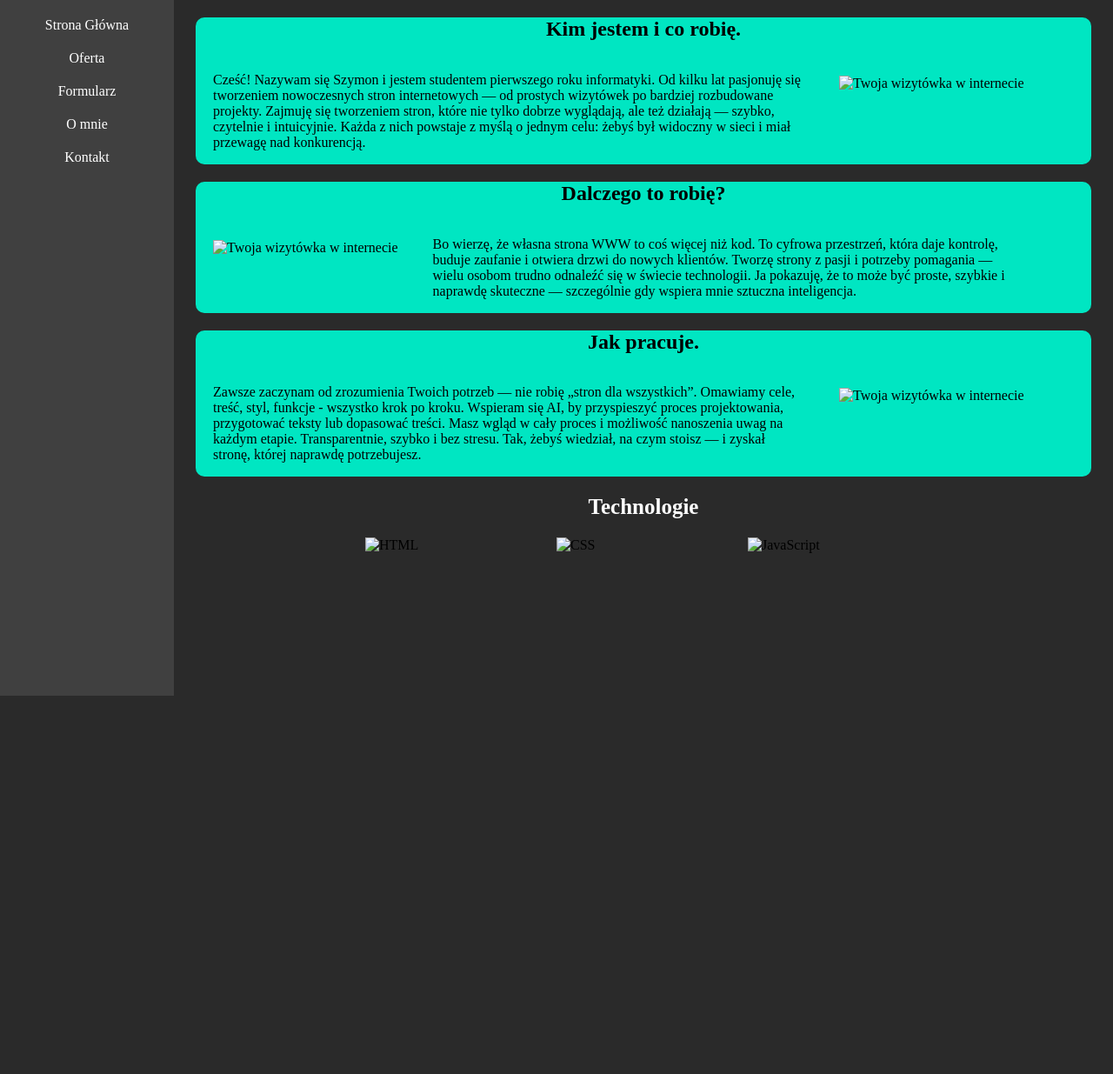
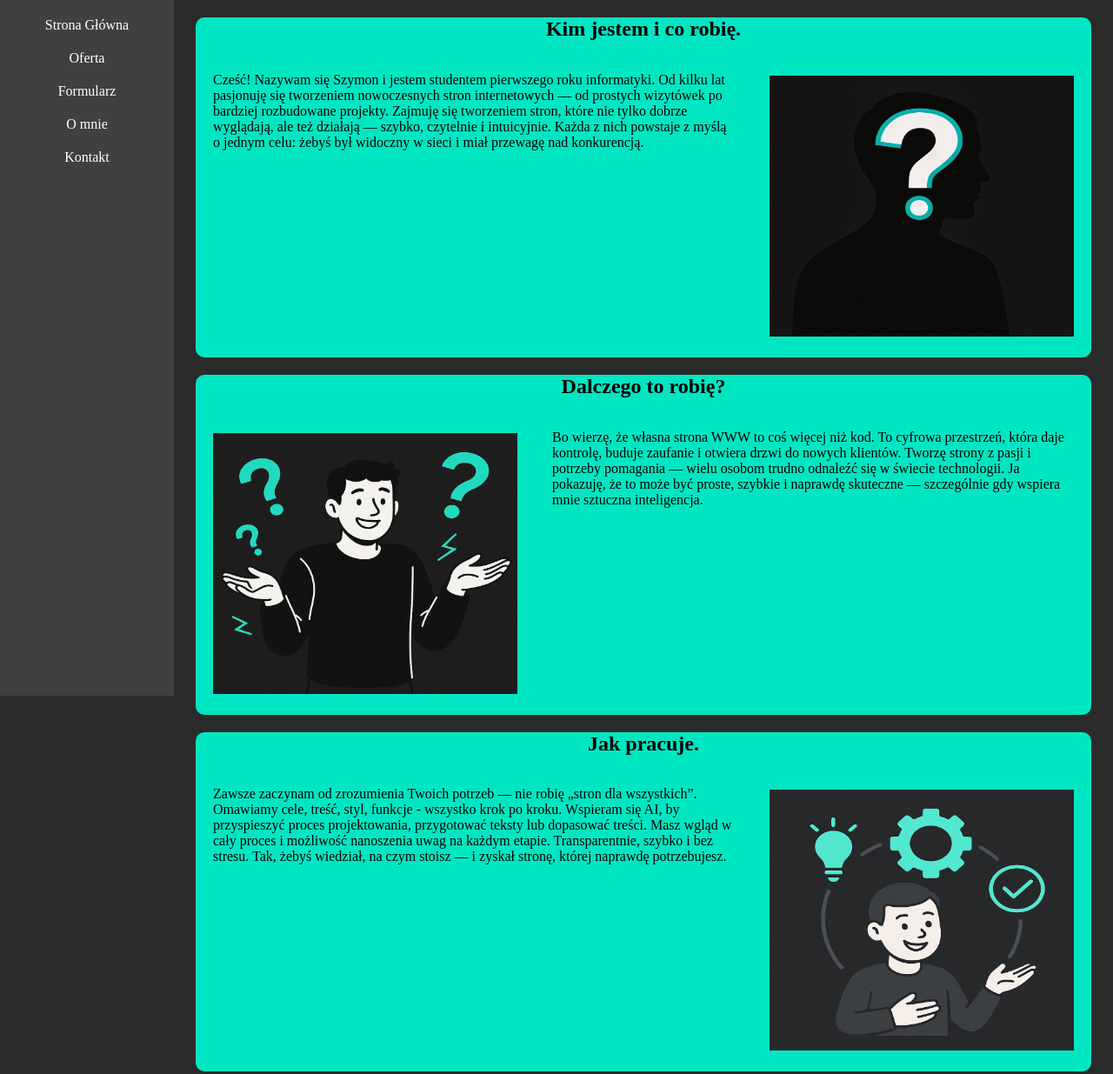
Before and after one commit to mozgwkodzie-user/mozgwkodzie-strona, a plain HTML site: page o_mnie.html in a window 1280 px wide. Shown: the top 1235 px of the page at 87% size. Before the commit the page ends 848 px from the top, so only its background shows below. Drawn offline with Linux system fonts and the light colour scheme.

Commit message:
o_mnie.html

```diff
--- a/o_mnie.html
+++ b/o_mnie.html
@@ -38,7 +38,7 @@
             </div>
 
             <div class="main-image">
-              <img src="img/kim_jestem.jpeg" alt="Twoja wizytówka w internecie" />
+              <img src="kim_jestem.jpeg" alt="Twoja wizytówka w internecie" />
             </div>
           </div>
         </div>
@@ -51,7 +51,7 @@
           <div class="main-content">
 
           <div class="main-image">
-              <img src="img/dlaczego_to_robie.jpeg" alt="Twoja wizytówka w internecie" />
+              <img src="dlaczego_to_robie.jpeg" alt="Twoja wizytówka w internecie" />
             </div>
 
             <div class="main-text">
@@ -84,7 +84,7 @@
             </div>
 
             <div class="main-image">
-              <img src="img/jak_pracuje.jpeg" alt="Twoja wizytówka w internecie" />
+              <img src="jak_pracuje.jpeg" alt="Twoja wizytówka w internecie" />
             </div>
 
           </div>
@@ -94,9 +94,9 @@
       <div class="tech-section">
         <h2 class="tech-title">Technologie</h2>
         <div class="tech-icons">
-          <img src="img/html.png" alt="HTML" class="tech-icon" />
-          <img src="img/css.webp" alt="CSS" class="tech-icon" />
-          <img src="img/js.png" alt="JavaScript" class="tech-icon" />
+          <img src="html.png" alt="HTML" class="tech-icon" />
+          <img src="css.webp" alt="CSS" class="tech-icon" />
+          <img src="js.png" alt="JavaScript" class="tech-icon" />
         </div>
       </div>
 
```
